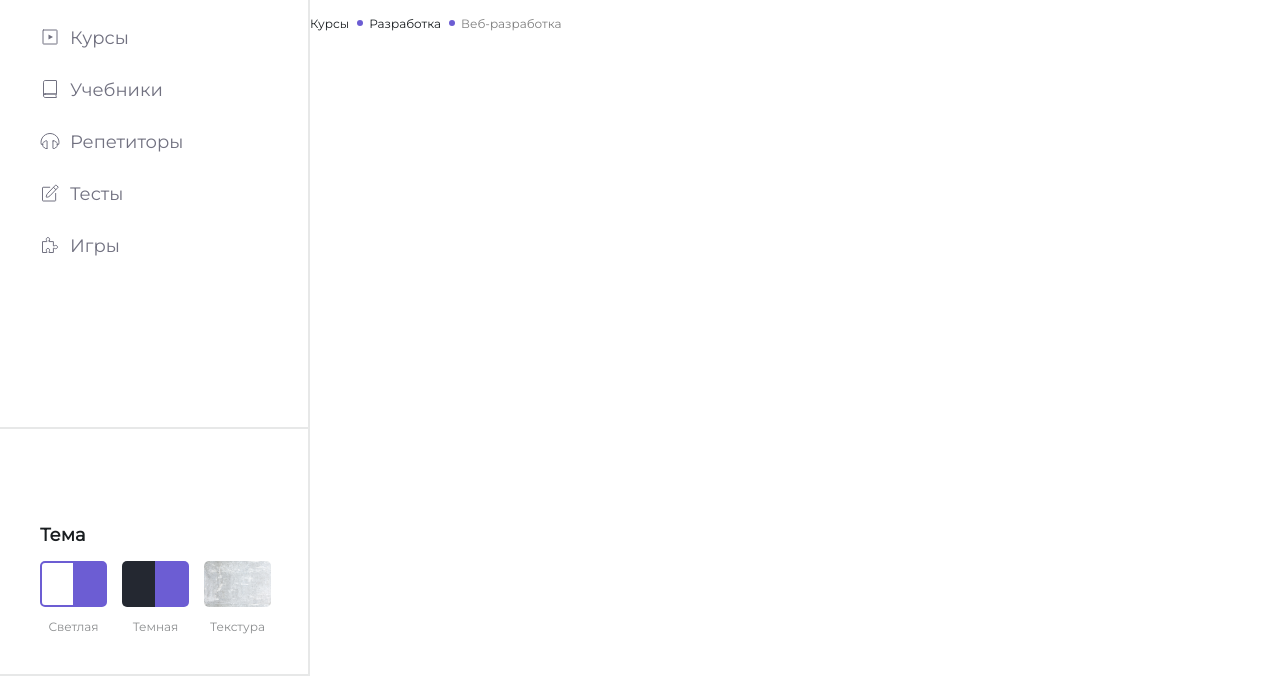
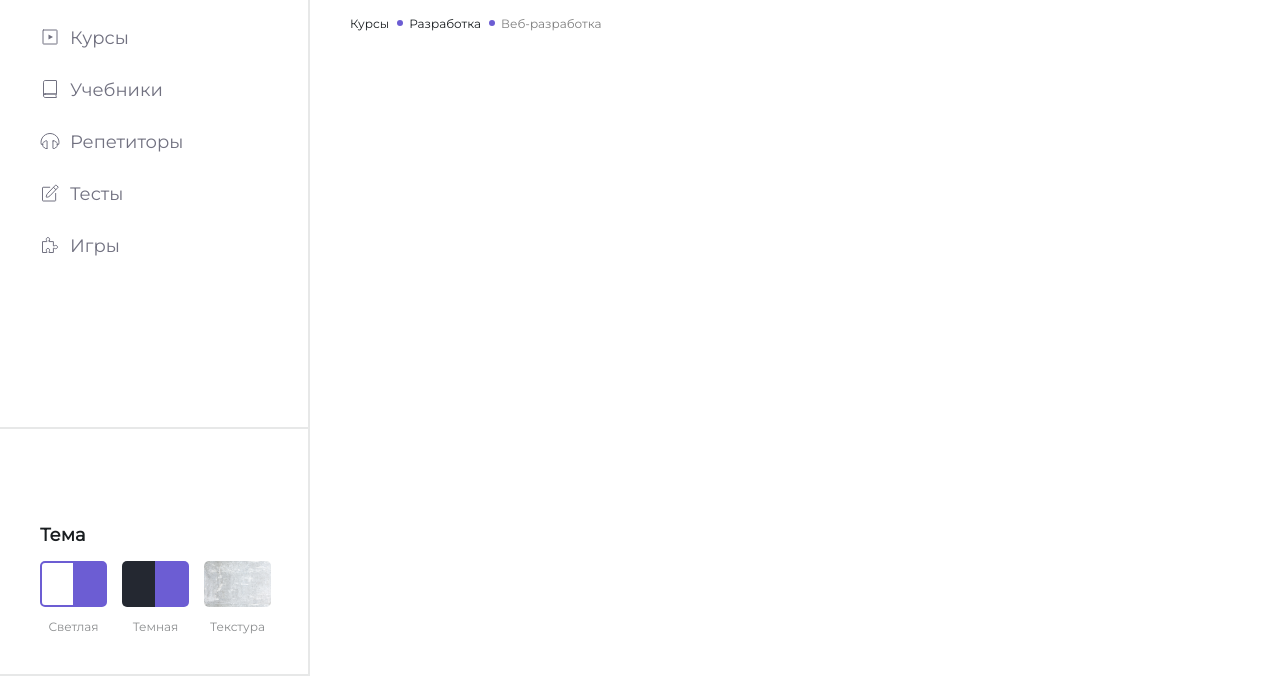
Before and after one commit to GarryVar/my-class, a website: page src/index.html in a window 1280 px wide. Shown: the part 124-800 px from the top of the page. Drawn offline with Linux system fonts and the light colour scheme.

Commit message:
Added padding to .page__main

```diff
--- a/src/styles/components/page.css
+++ b/src/styles/components/page.css
@@ -22,5 +22,6 @@
 }
 
 .page__main {
+  padding: 0 40px 0 40px;
   grid-area: main;
 }
```
